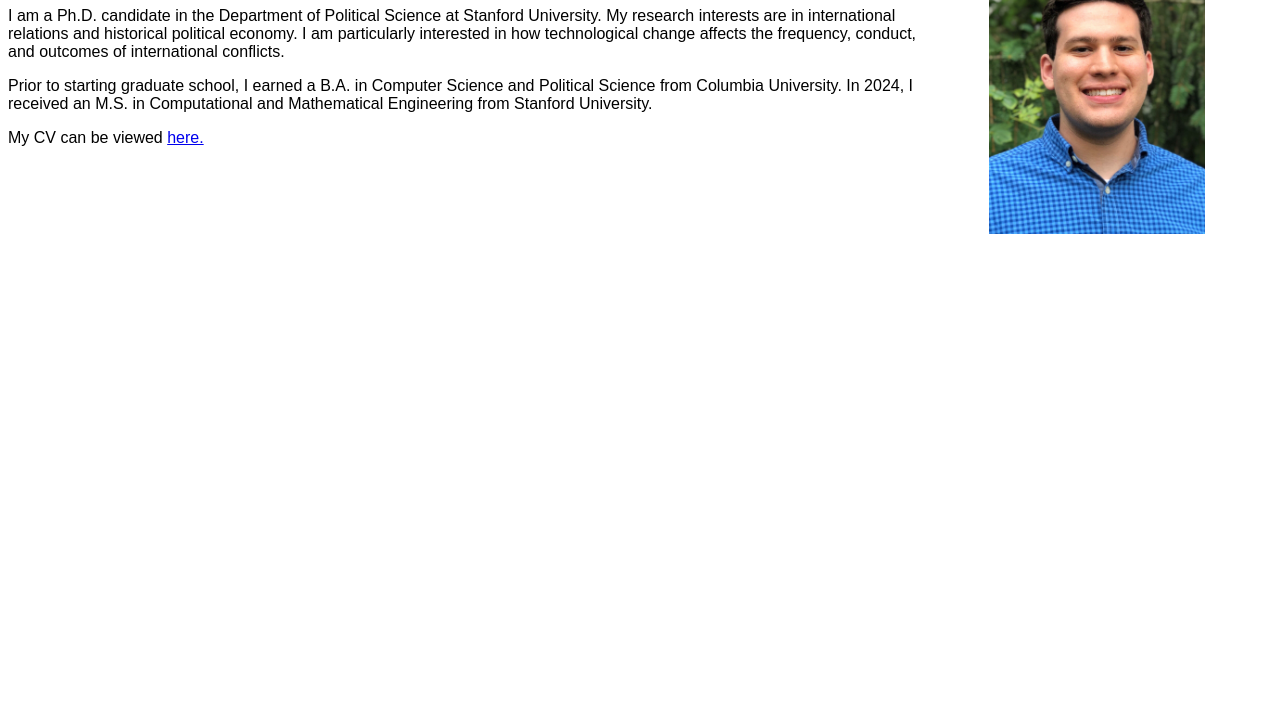
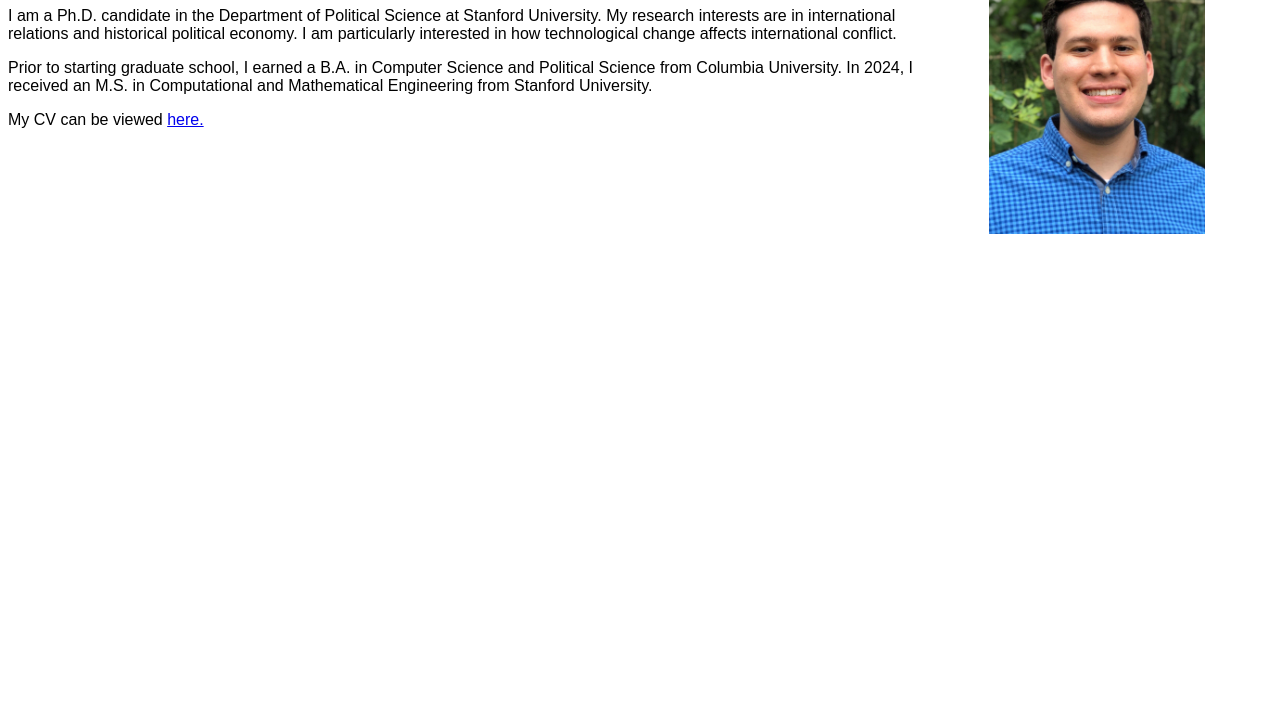
Before and after one commit to DTchaouchev/DTchaouchev.github.io, a plain HTML site: page index.html in a window 1280 px wide. Shown: the part 73-800 px from the top of the page. Drawn offline with Linux system fonts and the light colour scheme.

Commit message:
minor edits

```diff
--- a/index.html
+++ b/index.html
@@ -22,7 +22,7 @@
 
        <h1 style="font-family: Arial">Denis Tchaouchev</h1>
 
-       <p style="font-family: Arial">I am a Ph.D. candidate in the Department of Political Science at Stanford University. My research interests are in international relations and historical political economy. I am particularly interested in how technological change affects the frequency, conduct, and outcomes of international conflicts.</p>
+       <p style="font-family: Arial">I am a Ph.D. candidate in the Department of Political Science at Stanford University. My research interests are in international relations and historical political economy. I am particularly interested in how technological change affects international conflict.</p>
        <p style="font-family: Arial">Prior to starting graduate school, I earned a B.A. in Computer Science and Political Science from Columbia University. In 2024, I received an M.S. in Computational and Mathematical Engineering from Stanford University. </p>
        <!--<p>My CV can be viewed <a href=https://www.dropbox.com/scl/fi/mcxkldxn9vrkvz2hgp86u/Tchaouchev_CV092023.pdf?rlkey=cfnru9urckhlfxknu4tls2t3c&dl=0"> here.</a></p>-->
        <p style="font-family: Arial">My CV can be viewed <a href="Tchaouchev_CV_062024.pdf"> here.</a></p>
```
